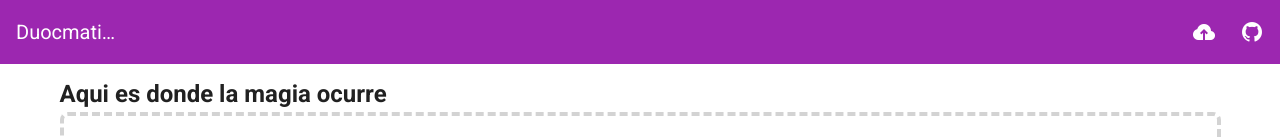
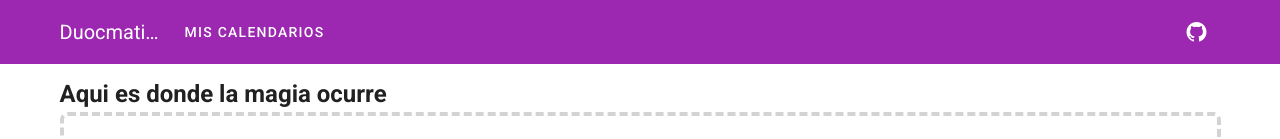
Before and after one commit to BaaltRodrigo/duocmatico, a Vue app: page /f in a window 1280 px wide. Shown: the top 139 px of the page. Built offline with nearby package versions, Linux system fonts and the light colour scheme; no server answers.

Commit message:
refactor: :recycle: Simplifico el header

```diff
--- a/src/components/TheHeader.vue
+++ b/src/components/TheHeader.vue
@@ -1,22 +1,28 @@
 <template>
-  <v-app-bar clipped-left app fixed dark color="purple" flat>
-    <v-app-bar-title>Duocmatico</v-app-bar-title>
-    <v-spacer></v-spacer>
-    <v-btn icon @click="setShowModal(true)">
-      <v-icon>mdi-cloud-upload</v-icon>
-    </v-btn>
-    <v-btn icon href="https://github.com/BaaltRodrigo/duocmatico" target="none">
-      <v-icon>{{ "mdi-github" }}</v-icon>
-    </v-btn>
+  <v-app-bar app fixed dark color="purple" flat>
+    <v-container class="py-0 fill-height">
+      <v-app-bar-title>Duocmatico</v-app-bar-title>
+      <v-btn text @click="$router.push({ name: 'calendar.index' })">
+        Mis Calendarios
+      </v-btn>
+      <v-spacer></v-spacer>
+      <v-btn
+        icon
+        href="https://github.com/BaaltRodrigo/duocmatico"
+        target="none"
+      >
+        <v-icon>{{ "mdi-github" }}</v-icon>
+      </v-btn>
+    </v-container>
   </v-app-bar>
 </template>
 
 <script>
-import { mapMutations } from "vuex";
 export default {
   name: "TheHeader",
-  methods: {
-    ...mapMutations("fileUpload", ["setShowModal"]),
-  },
+
+  data: () => ({
+    buttonOptions: [{ title: "Mis calendarios", page: "calendar.index" }],
+  }),
 };
 </script>
```
